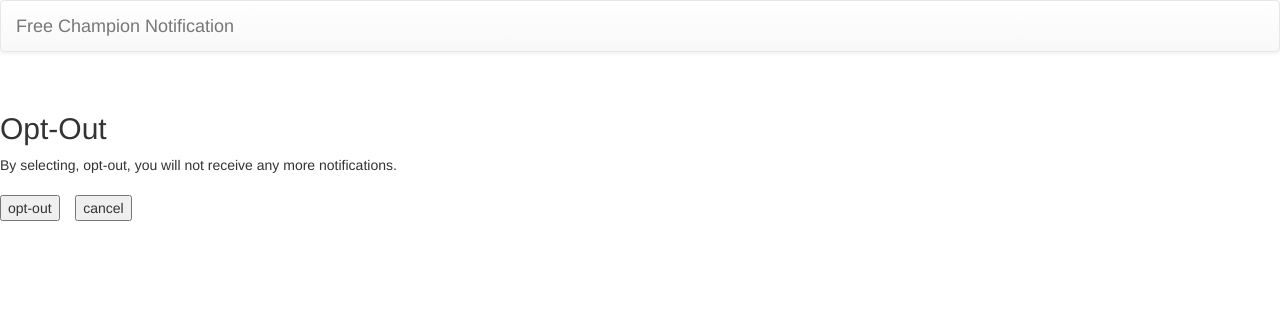
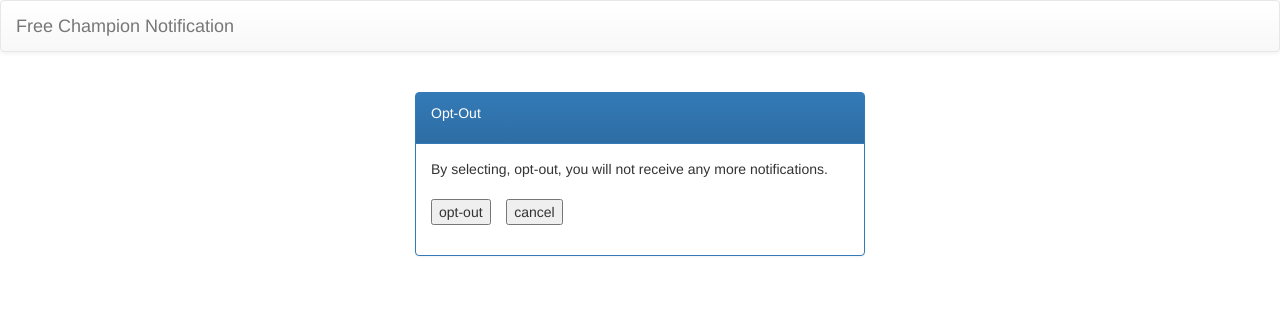
Before and after one commit to f7el/freeChamp, a Python web app: template champNotif_v2/templates/optOut.html in a window 1280 px wide. Shown: the top 312 px of the page. Run offline with Jinja, Linux system fonts and the light colour scheme; the template is opened without the code that fills it, so the values that code supplies are empty; some libraries are stand-ins or nearby versions.

Commit message:
updated cosmetic for opt-out

```diff
--- a/champNotif_v2/templates/optOut.html
+++ b/champNotif_v2/templates/optOut.html
@@ -7,11 +7,21 @@ $(document).ready(function(){
     });//end cancel click
 });//end doc ready
 </script>
-<h2>Opt-Out</h2>
-By selecting, opt-out, you will not receive any more notifications. <br/> <br/>
+<div class="panel panel-primary" style="width: 450px; margin: auto">
+    <div class="panel-heading">
+        <p>Opt-Out</p>
+    </div>
 
-<form action="{{ url_for('processOptout') }}" method=get>
-<button type="submit" value="yes">opt-out</button> &nbsp&nbsp
-<button type="button" value="no" id="cancel">cancel</button>
-</form>
+    <div class="panel-body">
+        <form class="form" action="{{ url_for('processOptout') }}" method=get>
+            <div class='form-group'>
+              <div class='input-group'>
+                   By selecting, opt-out, you will not receive any more notifications. <br/> <br/>
+                  <button type="submit" value="yes">opt-out</button> &nbsp&nbsp
+                  <button type="button" value="no" id="cancel">cancel</button>
+              </div>
+            </div>
+        </form>
+    </div>
+</div>
 {% endblock %}
```
